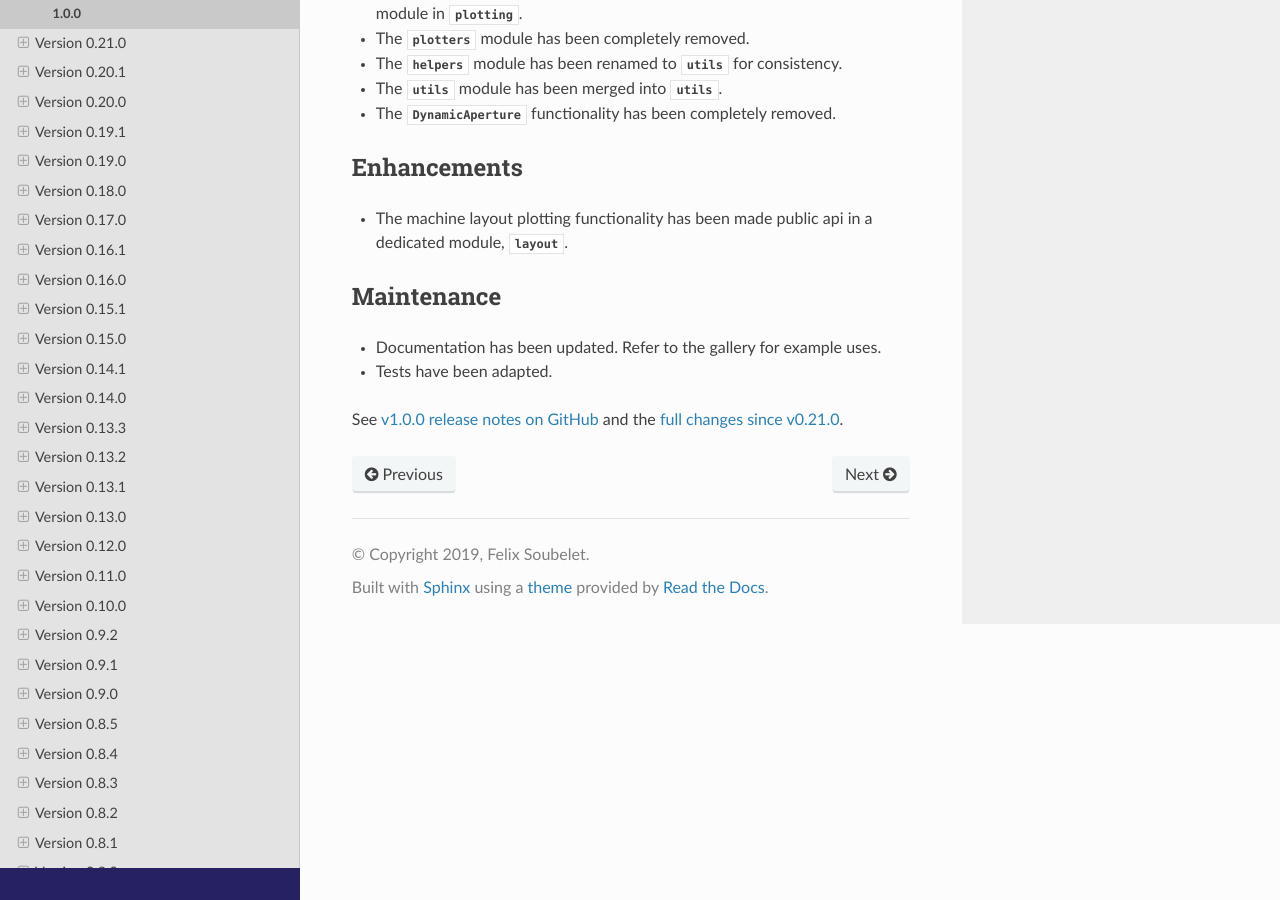
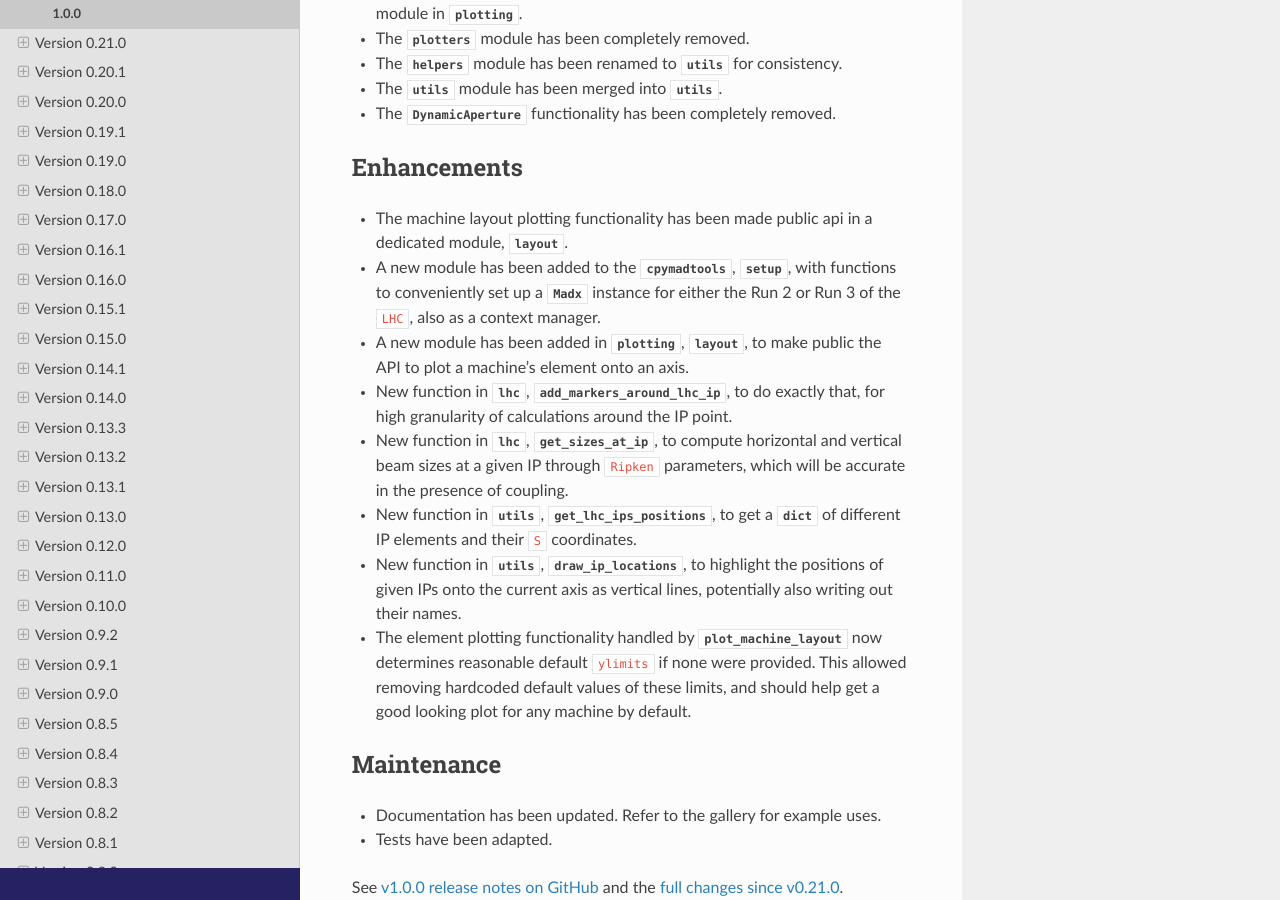
Before and after one commit to fsoubelet/PyhDToolkit, a Sphinx documentation site: the page built from docs/releases/v1.0.0.rst, in a window 1280 px wide and 900 px high, scrolled down 362 px. Built offline with Sphinx 7.4.7 and the Read the Docs theme 2.0.0, drawn with Linux system fonts in a browser that asks for light colours; pages that are not in the unit, such as notebooks, are missing from menus.

Commit message:
add these changes to release notes

```diff
--- a/docs/releases/v1.0.0.rst
+++ b/docs/releases/v1.0.0.rst
@@ -19,6 +19,13 @@ Enhancements
 ~~~~~~~~~~~~
 
 * The machine layout plotting functionality has been made public api in a dedicated module, `~pyhdtoolkit.plotting.layout`.
+* A new module has been added to the `~pyhdtoolkit.cpymadtools`, `~pyhdtoolkit.cpymadtools.setup`, with functions to conveniently set up a `~cpymad.madx.Madx` instance for either the Run 2 or Run 3 of the ``LHC``, also as a context manager.
+* A new module has been added in `~pyhdtoolkit.plotting`, `~pyhdtoolkit.plotting.layout`, to make public the API to plot a machine's element onto an axis.
+* New function in `~pyhdtoolkit.cpymadtools.lhc`, `~pyhdtoolkit.cpymadtools.lhc.add_markers_around_lhc_ip`, to do exactly that, for high granularity of calculations around the IP point.
+* New function in `~pyhdtoolkit.cpymadtools.lhc`, `~pyhdtoolkit.cpymadtools.lhc.get_sizes_at_ip`, to compute horizontal and vertical beam sizes at a given IP through ``Ripken`` parameters, which will be accurate in the presence of coupling.
+* New function in `~pyhdtoolkit.plotting.utils`, `~pyhdtoolkit.plotting.utils.get_lhc_ips_positions`, to get a `dict` of different IP elements and their ``S`` coordinates.
+* New function in `~pyhdtoolkit.plotting.utils`, `~pyhdtoolkit.plotting.utils.draw_ip_locations`, to highlight the positions of given IPs onto the current axis as vertical lines, potentially also writing out their names.
+* The element plotting functionality handled by `~pyhdtoolkit.plotting.layout.plot_machine_layout` now determines reasonable default ``ylimits`` if none were provided. This allowed removing hardcoded default values of these limits, and should help get a good looking plot for any machine by default.
 
 Maintenance
 ~~~~~~~~~~~
```
